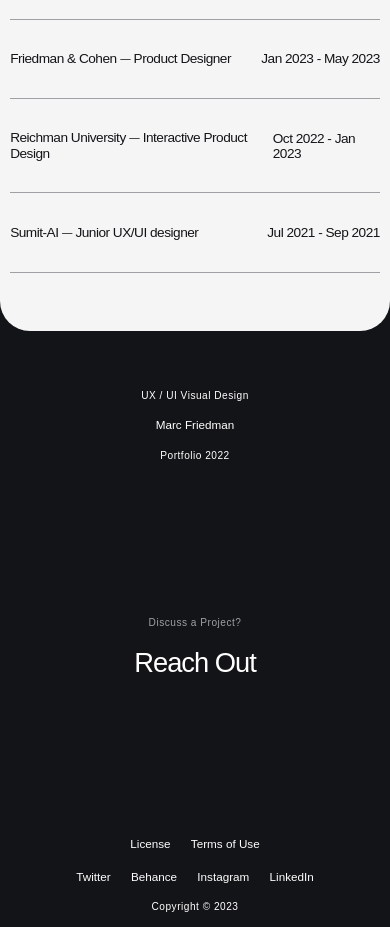
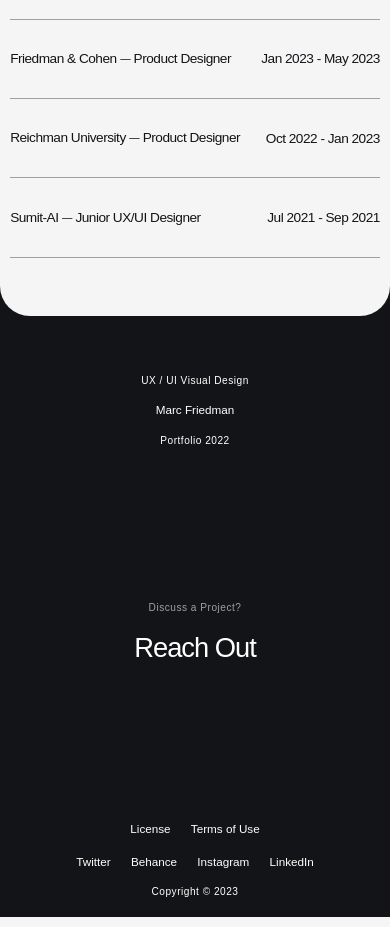
Before and after one commit to strawhat19/Portfolio-Template, a plain HTML site: page index.html in a window 390 px wide. Shown: the part 2920-3847 px from the top of the page. Drawn offline with nearby package versions, Linux system fonts and the light colour scheme.

Commit message:
PIR-892, PIR-895: Mobile

```diff
--- a/index.html
+++ b/index.html
@@ -311,11 +311,11 @@
                             <span>Jan 2023 - May 2023</span>
                         </li>
                         <li>
-                            <p>Reichman University ⏤ Interactive Product Design</p>
+                            <p>Reichman University ⏤ Product Designer</p>
                             <span>Oct 2022 - Jan 2023</span>
                         </li>
                         <li>
-                            <p>Sumit-AI ⏤ Junior UX/UI designer</p>
+                            <p>Sumit-AI ⏤ Junior UX/UI Designer</p>
                             <span>Jul 2021 - Sep 2021</span>
                         </li>
                     </ul>
```
